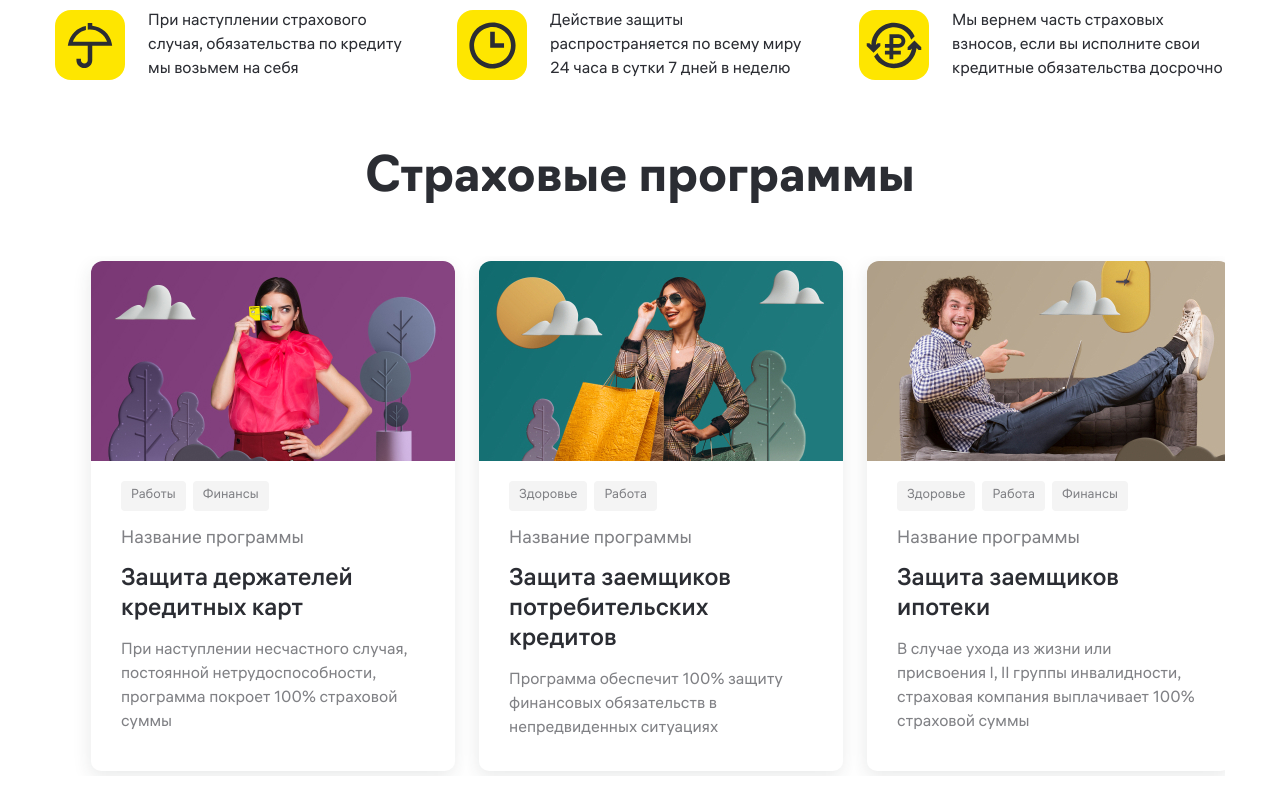
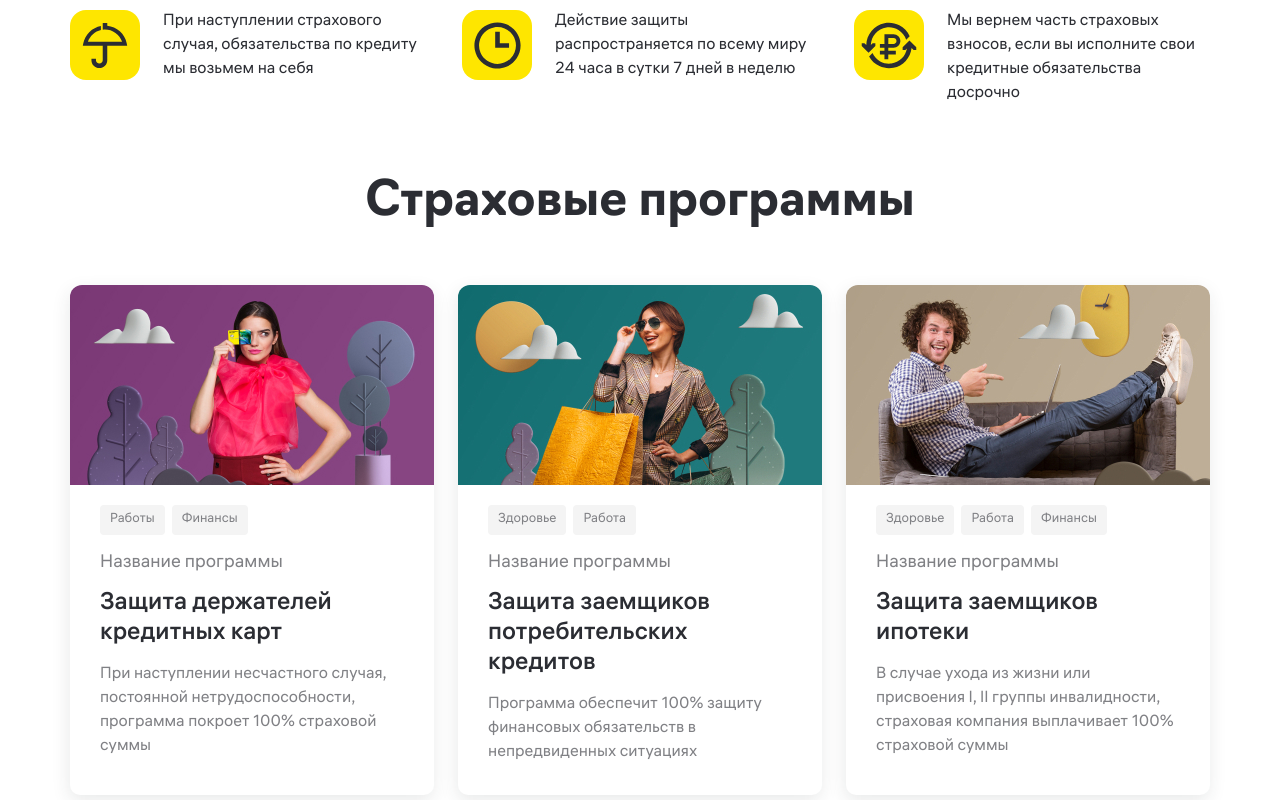
Before and after one commit to JustifyContentSB/raiffeisen, a website: page app/index.html in a window 1280 px wide. Shown: the part 619-1419 px from the top of the page. Before the commit the page ends 1395 px from the top, so only its background shows below. Drawn offline with Linux system fonts and the light colour scheme; files whose address does not match are found by name.

Commit message:
Стилизация секции "insurance" на разрешении от 1200px

```diff
--- a/app/scss/container.scss
+++ b/app/scss/container.scss
@@ -6,7 +6,7 @@
 		padding: 0 36px;
 	}
 	@media(min-width: 1200px) {
-		width: 1170px;
+		width: 1140px;
 		padding: 0;
 	}
 }
--- a/app/scss/insurance.scss
+++ b/app/scss/insurance.scss
@@ -140,3 +140,17 @@
 		}
 	}
 }
+
+@media(min-width: 1200px) {
+    .insurance {
+		&__list {
+			padding: 5px 0;
+			overflow-x: visible;
+		}
+		&__item {
+			&:last-child:after {
+				display: none;
+			}
+		}
+	}
+}
```
Also changed, not shown: app/css/style.min.css.
